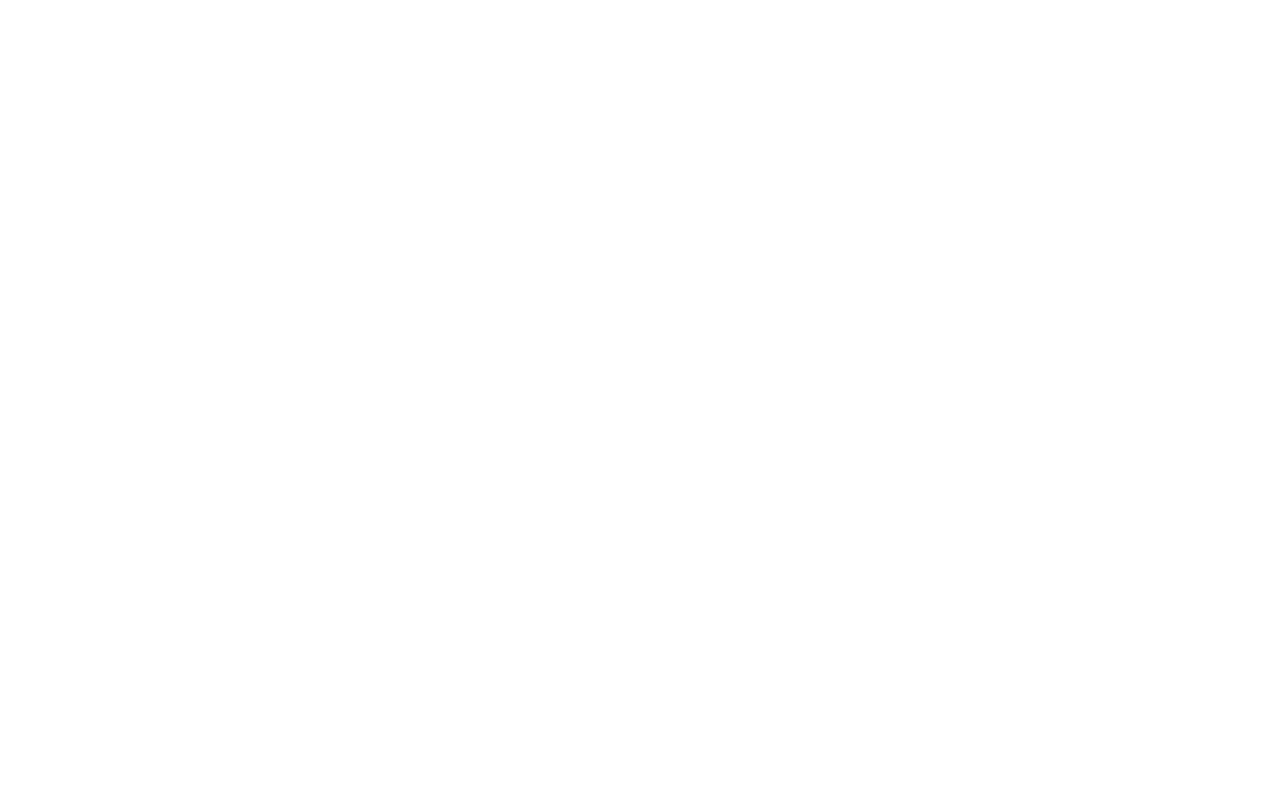
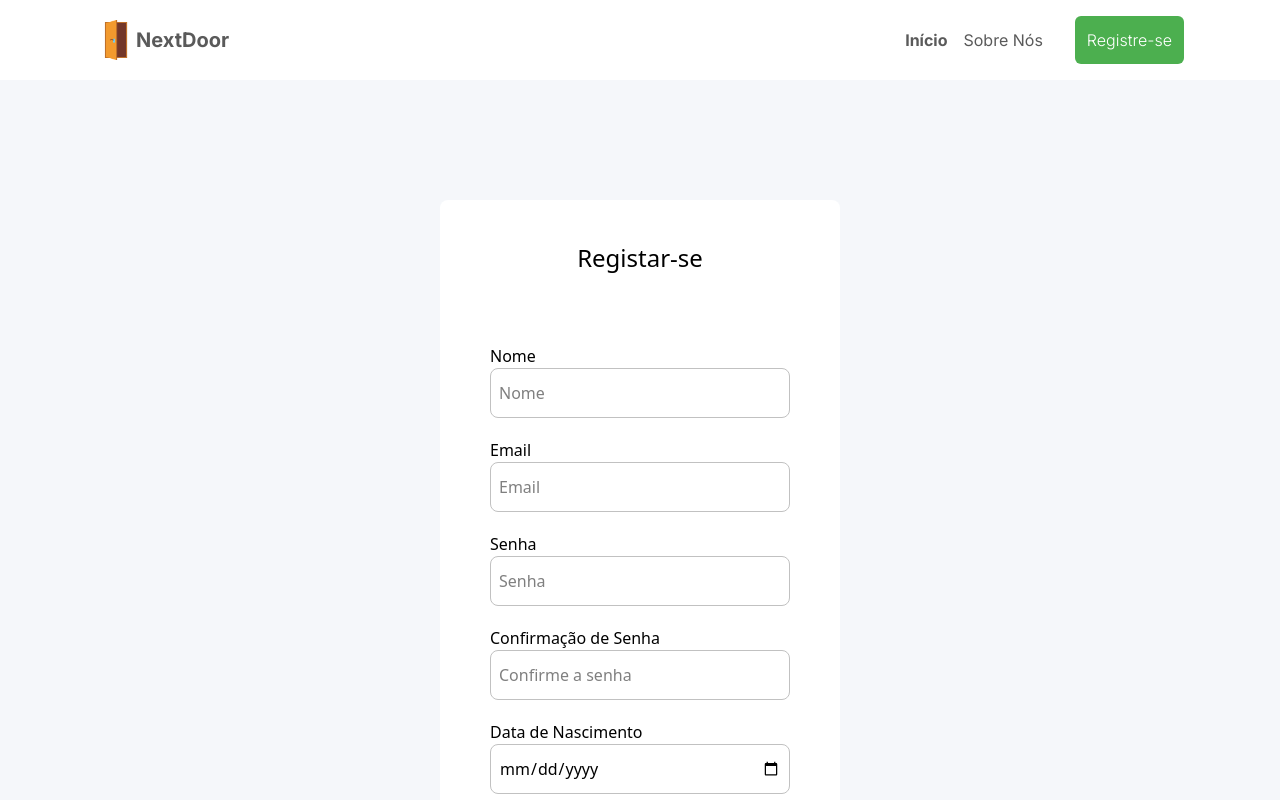
Before and after one commit to carvalhojp26/nextodoor-frontend, a React (Vite) app: page /register in a window 1280 px wide. Before the commit this address had no page. Shown: the top 800 px of the page. Built offline with nearby package versions, Linux system fonts and the light colour scheme.

Commit message:
register component

```diff
--- a/src/App.tsx
+++ b/src/App.tsx
@@ -1,6 +1,8 @@
 import { BrowserRouter, Routes, Route } from "react-router-dom"
+import PrivateRoute from './auth/privateRoute'
 import { Home } from "./pages/home"
 import { Login } from "./pages/login"
+import { Register } from "./pages/register"
 
 function App() {
 
@@ -9,6 +11,7 @@ function App() {
 			<Routes>
 				<Route path="/" element={<Home />}></Route>
 				<Route path="/login" element={<Login />}></Route>
+				<Route path="/register" element={<Register/>}></Route>
 			</Routes>
     	</BrowserRouter>
   	)
--- /dev/null
+++ b/src/auth/privateRoute.jsx
@@ -0,0 +1,14 @@
+import React from 'react';
+import { Navigate } from 'react-router-dom';
+
+function isAuthenticated() {
+  return document.cookie
+    .split(';')
+    .some(cookie => cookie.trim().startsWith('jwt='));
+}
+
+const PrivateRoute = ({ children }) => {
+  return isAuthenticated() ? children : <Navigate to="/login" />;
+};
+
+export default PrivateRoute;
--- a/src/components/LoginForm.tsx
+++ b/src/components/LoginForm.tsx
@@ -40,7 +40,7 @@ export default function LoginForm () {
                     <input type="text" placeholder="Email" value={email} onChange={e => setEmail(e.target.value)} className="w-[300px] h-[50px] border rounded-lg border-[#C1C1C1] p-2"/>
                     <label htmlFor="" className="mt-5">Senha</label>
                     <input type="password" placeholder="Senha" value={password} onChange={e => setPassword(e.target.value)} className="w-[300px] h-[50px] border rounded-lg border-[#C1C1C1] p-2"/>
-                    <a href="" className="text-[12px] text-[#828282]">És novo? Registe-se</a>
+                    <a href="/register" className="text-[12px] text-[#828282]">És novo? Registe-se</a>
                 </div>
                 <button type="submit" className="bg-[#4CAF4F] cursor-pointer mt-10 w-[300px] h-[50px] rounded-lg text-white text-[16px] hover:bg-[#439A45] duration-150 ease-in-out">Entrar</button>
             </form>
--- /dev/null
+++ b/src/components/RegisterForm.tsx
@@ -0,0 +1,119 @@
+import { useState } from "react";
+import "../styles.css";
+
+export default function RegisterForm() {
+    const [name, setName] = useState('');
+    const [email, setEmail] = useState('');
+    const [password, setPassword] = useState('');
+    const [confirmPassword, setConfirmPassword] = useState('');
+    const [bornDate, setBornDate] = useState('');
+
+    async function handleSubmit(e: React.FormEvent) {
+        e.preventDefault();
+
+        if (password !== confirmPassword) {
+            alert("As senhas não coincidem.");
+            return;
+        }
+
+        try {
+            const body = {
+                nomeUtilizador: name,
+                dataNascimento: bornDate,
+                pontosUtilizador: 0,
+                comprovativoResidencia: "comprovativo.pdf",
+                emailUtilizador: email,
+                password: password,
+                estadoUtilizadoridEstadoUtilizador: 1,
+                tipoUtilizadoridTipoUtilizador: 1,
+            };
+
+            console.log("Body da requisição:", body);
+
+            const response = await fetch("http://localhost:3000/api/users/register", {
+                method: 'POST',
+                headers: { 'Content-Type': 'application/json' },
+                body: JSON.stringify(body),
+                credentials: 'include'
+            });
+
+            if (response.ok) {
+                alert("Utilizador registado com sucesso!");
+                window.location.href = "/login";
+            } else {
+                const errorData = await response.json();
+                console.error("Erro do servidor:", errorData);
+                alert("Erro ao registar utilizador.");
+            }
+        } catch (error) {
+            console.error("Erro na requisição:", error);
+            alert("Erro na comunicação com o servidor.");
+        }
+
+
+    }
+
+    return (
+        <div className="w-[400px] rounded-lg flex items-center flex-col bg-white py-10">
+            <h1 className="text-[24px]">Registar-se</h1>
+            <form className="mt-15" onSubmit={handleSubmit}>
+                <div className="flex flex-col">
+                    <label className="mt-2">Nome</label>
+                    <input
+                        type="text"
+                        placeholder="Nome"
+                        value={name}
+                        onChange={e => setName(e.target.value)}
+                        className="w-[300px] h-[50px] border rounded-lg border-[#C1C1C1] p-2"
+                    />
+
+                    <label className="mt-5">Email</label>
+                    <input
+                        type="email"
+                        placeholder="Email"
+                        value={email}
+                        onChange={e => setEmail(e.target.value)}
+                        className="w-[300px] h-[50px] border rounded-lg border-[#C1C1C1] p-2"
+                    />
+
+                    <label className="mt-5">Senha</label>
+                    <input
+                        type="password"
+                        placeholder="Senha"
+                        value={password}
+                        onChange={e => setPassword(e.target.value)}
+                        className="w-[300px] h-[50px] border rounded-lg border-[#C1C1C1] p-2"
+                    />
+
+                    <label className="mt-5">Confirmação de Senha</label>
+                    <input
+                        type="password"
+                        placeholder="Confirme a senha"
+                        value={confirmPassword}
+                        onChange={e => setConfirmPassword(e.target.value)}
+                        className="w-[300px] h-[50px] border rounded-lg border-[#C1C1C1] p-2"
+                    />
+
+                    <label className="mt-5">Data de Nascimento</label>
+                    <input
+                        type="date"
+                        value={bornDate}
+                        onChange={e => setBornDate(e.target.value)}
+                        className="w-[300px] h-[50px] border rounded-lg border-[#C1C1C1] p-2"
+                    />
+
+                    <a href="/login" className="text-[12px] text-[#828282] mt-3">
+                        Já tens conta? Entre
+                    </a>
+                </div>
+
+                <button
+                    type="submit"
+                    className="bg-[#4CAF4F] cursor-pointer mt-10 w-[300px] h-[50px] rounded-lg text-white text-[16px] hover:bg-[#439A45] duration-150 ease-in-out"
+                >
+                    Registar
+                </button>
+            </form>
+        </div>
+    );
+}
--- /dev/null
+++ b/src/pages/register.tsx
@@ -0,0 +1,15 @@
+import RegisterForm from '../components/RegisterForm';
+import { Header } from '../components/Header';
+import { Footer } from '../components/Footer';
+
+export const Register = () => {
+    return (
+        <div className=''>
+            <Header></Header>
+            <section className='flex items-center justify-center py-30 h-full bg-[#F5F7FA]'>
+                <RegisterForm></RegisterForm>
+            </section>
+            <Footer></Footer>
+        </div>
+    )
+}
```
